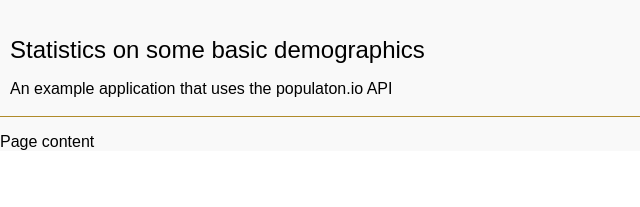
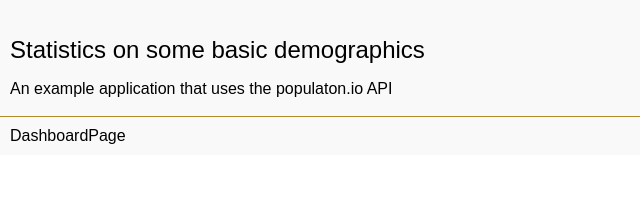
Before and after one commit to atelabro/fetask, a React (Create React App) app: page /dashboard in a window 1280 px wide. Shown: the top 207 px of the page, without its empty margins (0-640 px from the left). Built offline with nearby package versions, Linux system fonts and the light colour scheme.

Commit message:
Added react-router dependency and create two page components corresponding to the routes 'dashboard' and 'report'

```diff
--- a/package.json
+++ b/package.json
@@ -3,8 +3,10 @@
   "version": "0.1.0",
   "private": true,
   "dependencies": {
+    "history": "^4.7.2",
     "react": "^16.4.2",
     "react-dom": "^16.4.2",
+    "react-router": "^4.3.1",
     "react-scripts": "1.1.4",
     "styled-components": "^3.4.2",
     "styled-tools": "^1.3.1"
--- a/src/App.js
+++ b/src/App.js
@@ -1,8 +1,9 @@
 import React from 'react';
 import { ThemeProvider } from 'styled-components';
+import { Redirect, Route, Router, Switch } from 'react-router';
 
-import PageContainer from './components/styled/PageContainer';
-import Header from './components/header/Header';
+// History
+import history from './config/history';
 
 // Styles
 import './styles/global-styles';
@@ -10,13 +11,28 @@ import './styles/global-styles';
 // Theme
 import theme from './styles/theme';
 
+// Components
+import PageContainer from './components/styled/PageContainer';
+import PageContentContainer from './components/styled/PageContentContainer';
+import Header from './components/header/Header';
+
+// Pages
+import DashboardPage from './pages/dashboard/DashboardPage';
+import ReportPage from './pages/report/ReportPage';
+
 const App = () => (
   <ThemeProvider theme={theme}>
     <PageContainer>
       <Header />
-      <p>
-        Page content
-      </p>
+      <PageContentContainer>
+        <Router history={history}>
+          <Switch>
+            <Route path="/dashboard" component={DashboardPage} />
+            <Route path="/report" component={ReportPage} />
+            <Redirect path="/" exact to="/dashboard" />
+          </Switch>
+        </Router>
+      </PageContentContainer>
     </PageContainer>
   </ThemeProvider>
 );
--- /dev/null
+++ b/src/components/styled/PageContentContainer.js
@@ -0,0 +1,7 @@
+import styled from 'styled-components';
+
+const PageContentContainer = styled.div`
+  padding: 10px;
+`;
+
+export default PageContentContainer;
--- /dev/null
+++ b/src/config/history.js
@@ -0,0 +1,3 @@
+import { createBrowserHistory } from 'history';
+
+export default createBrowserHistory({ basename: "/" });
--- /dev/null
+++ b/src/pages/dashboard/DashboardPage.js
@@ -0,0 +1,9 @@
+import React from 'react';
+
+const DashboardPage = () => (
+  <div>
+    DashboardPage
+  </div>
+);
+
+export default DashboardPage;
--- /dev/null
+++ b/src/pages/report/ReportPage.js
@@ -0,0 +1,9 @@
+import React from 'react';
+
+const ReportPage = () => (
+  <div>
+    Report page
+  </div>
+);
+
+export default ReportPage;
```
Also changed, not shown: 1 other file (tests, documents, lock files or other folders).
